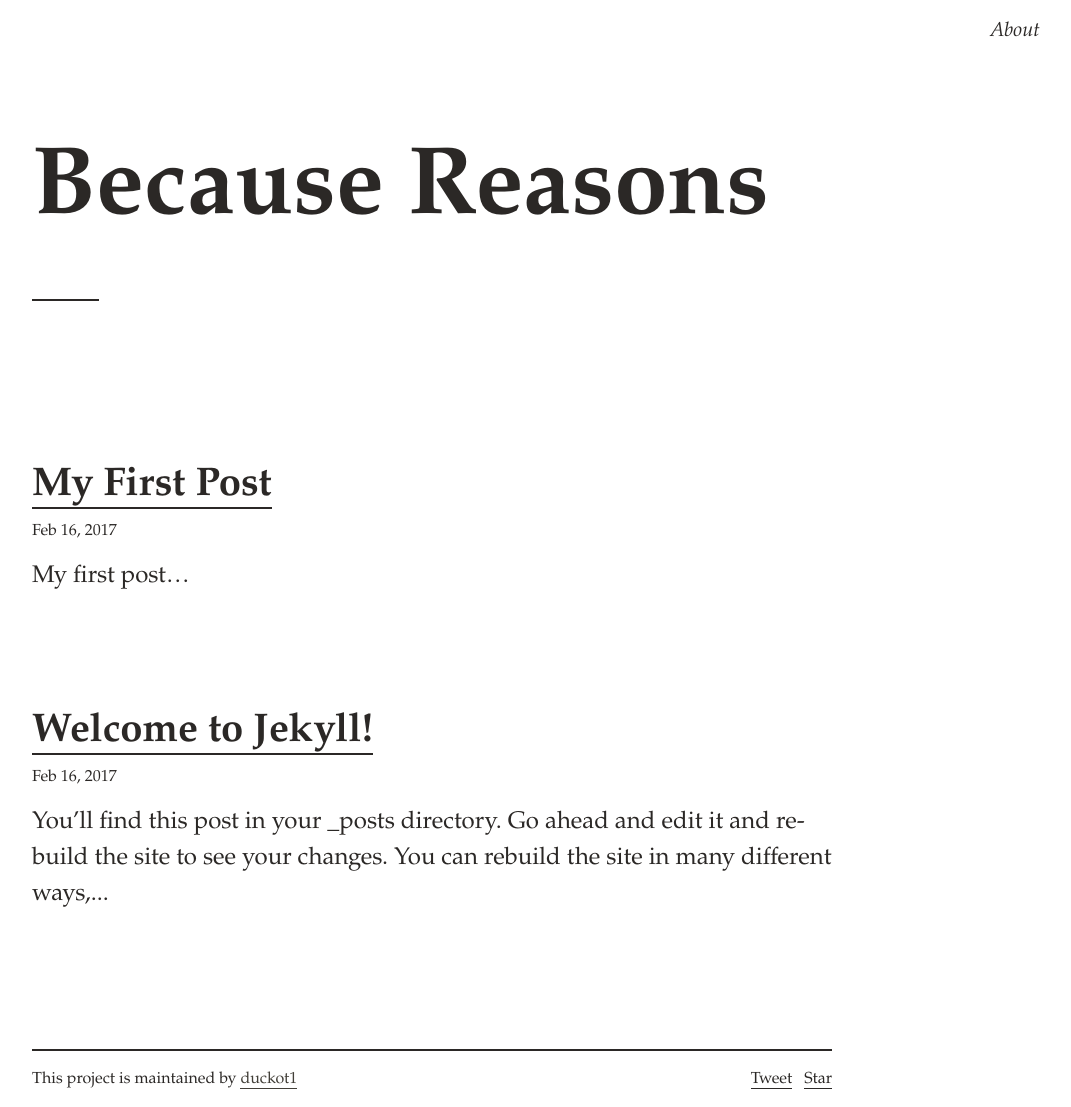
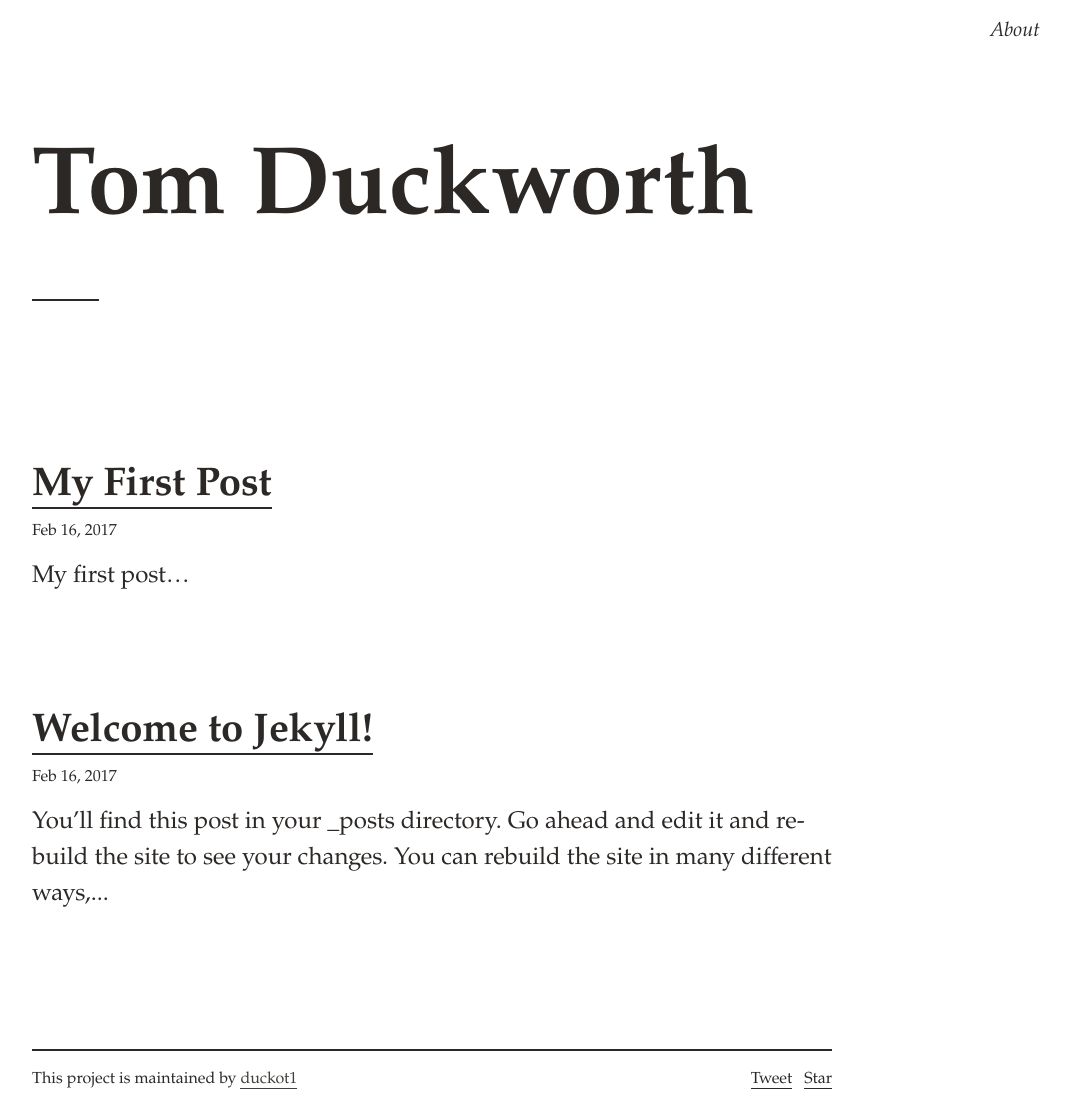
Before and after one commit to duckot1/duckot1.github.io, a Jekyll site: the page built from index.md, in a window 1280 px wide. Shown: the whole page, without its empty margins (208-1279 px from the left). Built offline with Jekyll 4.4.1, drawn with Linux system fonts in a browser that asks for light colours; comment, search, counter and statistics services are not loaded.

```diff
--- a/_config.yml
+++ b/_config.yml
@@ -13,7 +13,7 @@
 # you will see them accessed via {{ site.title }}, {{ site.email }}, and so on.
 # You can create any custom variable you would like, and they will be accessible
 # in the templates via {{ site.myvariable }}.
-title: Because Reasons
+title: Tom Duckworth
 email: tom.duckworth@gmail.com
 description: > # This is a website.
 baseurl: "" # the subpath of your site, e.g. /blog
```
Also changed, not shown: about.md (+1 -1 lines).
